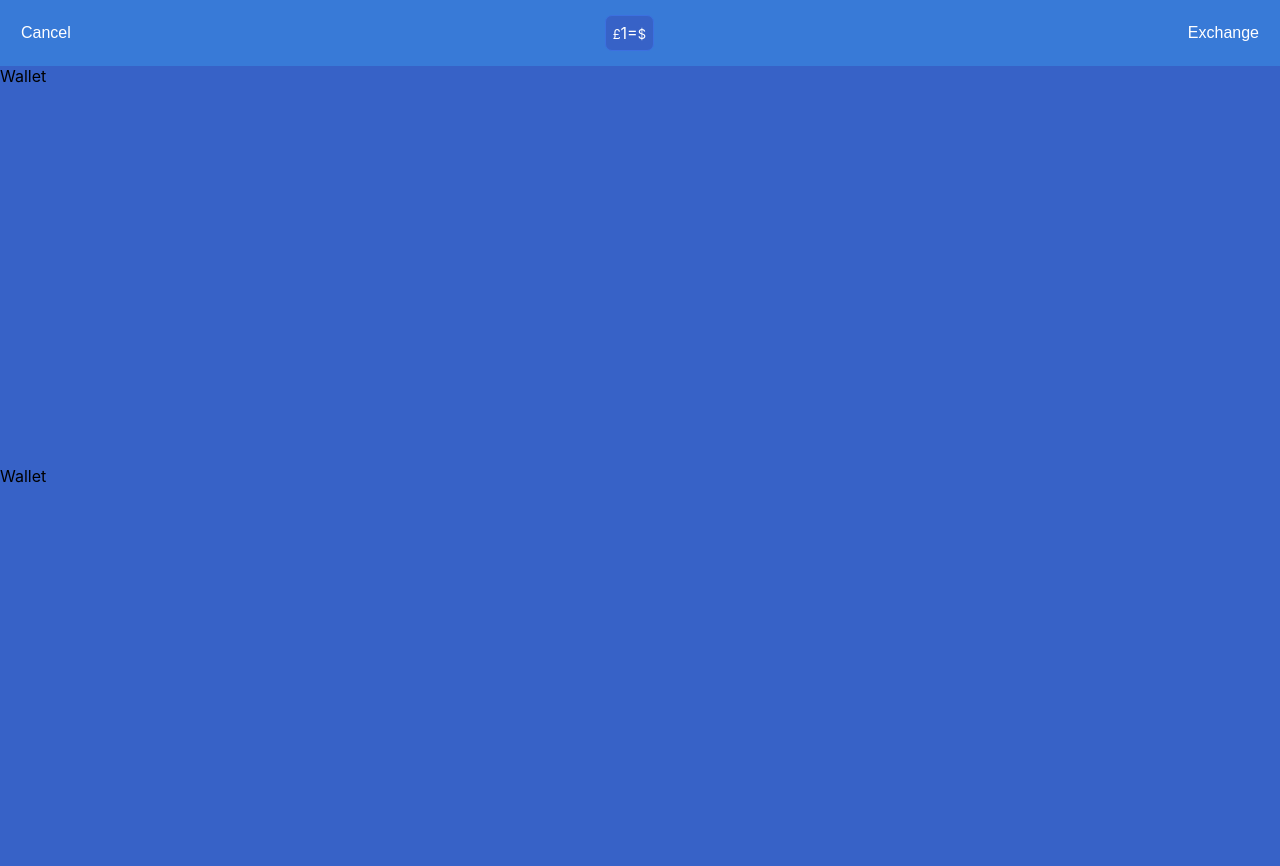
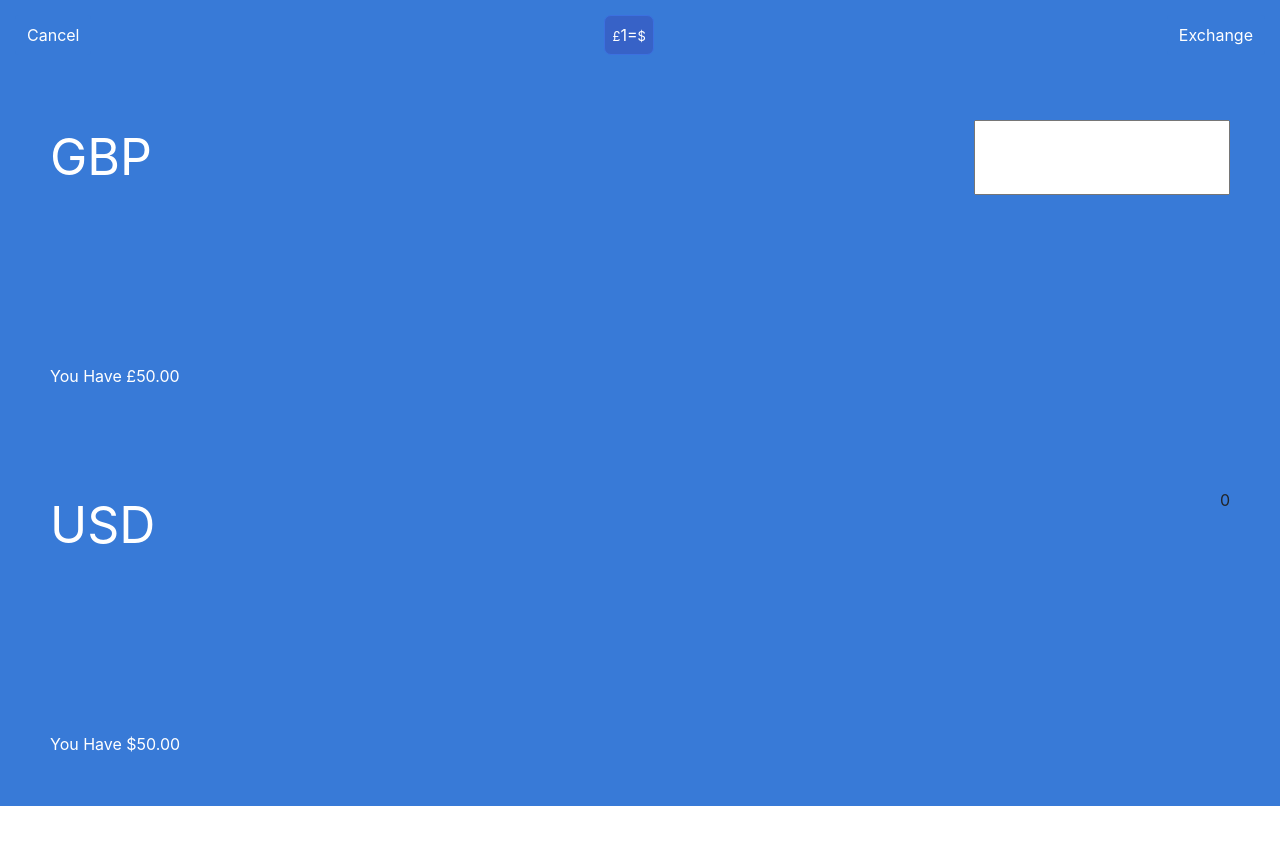
Before and after one commit to firattale/exchange-wallet-app, a React app: page / in a window 1280 px wide. After the commit the page ends 806 px from the top, so only its background shows below. Built offline with nearby package versions, Linux system fonts and the light colour scheme; no server answers.

Commit message:
Adding Wallet Components

```diff
--- a/package.json
+++ b/package.json
@@ -7,10 +7,13 @@
     "@testing-library/jest-dom": "^4.2.4",
     "@testing-library/react": "^9.5.0",
     "@testing-library/user-event": "^7.2.1",
+    "bootstrap": "^4.5.2",
+    "classnames": "^2.2.6",
     "react": "^16.13.1",
     "react-dom": "^16.13.1",
     "react-redux": "^7.2.1",
-    "react-scripts": "3.4.3"
+    "react-scripts": "3.4.3",
+    "reactstrap": "^8.5.1"
   },
   "scripts": {
     "start": "react-scripts start",
--- a/public/index.html
+++ b/public/index.html
@@ -3,6 +3,8 @@
   <head>
     <meta charset="utf-8" />
     <link rel="icon" href="%PUBLIC_URL%/favicon.ico" />
+    <link rel="stylesheet" href="https://stackpath.bootstrapcdn.com/bootstrap/4.5.2/css/bootstrap.min.css" integrity="sha384-JcKb8q3iqJ61gNV9KGb8thSsNjpSL0n8PARn9HuZOnIxN0hoP+VmmDGMN5t9UJ0Z" crossorigin="anonymous">
+
     <meta name="viewport" content="width=device-width, initial-scale=1" />
     <meta name="theme-color" content="#000000" />
     <meta
--- a/src/app/store.js
+++ b/src/app/store.js
@@ -1,8 +1,10 @@
 import { configureStore } from '@reduxjs/toolkit';
 import exchangeSlice from './exchangeSlice';
+import walletSlice from './walletSlice';
 
 export default configureStore({
   reducer: {
     exchange: exchangeSlice,
+    wallet: walletSlice,
   },
 });
--- /dev/null
+++ b/src/app/walletSlice.js
@@ -0,0 +1,31 @@
+import { createSlice } from '@reduxjs/toolkit';
+
+export const walletSlice = createSlice({
+  name: 'wallet',
+  initialState: {
+    usdWallet: 50.00,
+    poundWallet: 50.00,
+    eurWallet: 50.00,
+    selectedAmount: 0,
+    secondSign: "$"
+  },
+  reducers: {
+    changeSelectedAmount: (state, action) => {
+      const { selectedAmount } = action.payload
+      state.selectedAmount = selectedAmount;
+    },
+    changeSecondCurrency: (state, action) => {
+      state.firstCurrency = action.payload;
+    },
+    changeCurrencyRate: (state, action) => {
+      state.currencyRate = action.payload;
+    },
+  },
+});
+
+export const { changeSelectedAmount, changeSecondCurrency, changeCurrencyRate } = walletSlice.actions;
+
+export const selectedAmount = state => state.wallet.selectedAmount;
+export const selectUsdWallet = state => state.wallet.usdWallet;
+
+export default walletSlice.reducer;
--- a/src/components/App/App.js
+++ b/src/components/App/App.js
@@ -1,11 +1,32 @@
 import React from 'react';
 import './App.css';
 import Header from '../Header/Header.react'
-import Wallet from '../Wallet/Wallet.react'
-import { useDispatch } from 'react-redux';
-import { changeFirstCurrency } from '../../app/exchangeSlice';
+import { useDispatch, useSelector } from 'react-redux';
+import {
+  selectFirstCurrency,
+  selectSecondCurrency,
+  selectFirstSign,
+  selectSecondSign,
+  changeFirstCurrency,
+  selectCurrencyRate
+} from '../../app/exchangeSlice';
+import SecondWallet from '../Wallet/SecondWallet.react';
+import {
+  selectedAmount,
+  selectUsdWallet
+} from '../../app/walletSlice.js';
+
+import FirstWallet from '../Wallet/FirstWallet.react';
 
 const App = () => {
+  const first = useSelector(selectFirstCurrency);
+  const second = useSelector(selectSecondCurrency);
+  const firstSign = useSelector(selectFirstSign);
+  const secondSign = useSelector(selectSecondSign);
+  const amount = useSelector(selectedAmount);
+  const currencyRate = useSelector(selectCurrencyRate);
+  const usdWallet = useSelector(selectUsdWallet);
+
   const dispatch = useDispatch();
   const handleClick = () => dispatch(changeFirstCurrency({ first: "EUR", firstSign: "€" }));
   const handleClick2 = () => dispatch(changeFirstCurrency({ first: "USD", firstSign: "$" }));
@@ -13,9 +34,9 @@ const App = () => {
 
   return (
     <div className="App">
-      <Header />
-      <Wallet />
-      <Wallet />
+      <Header amount={amount} wallet={usdWallet}/>
+      <FirstWallet currency={first} sign={firstSign} />
+      <SecondWallet currency={second} sign={secondSign} amount={amount} currencyRate={currencyRate} />
       {/* <button onClick={handleClick}>change EUR</button>
       <button onClick={handleClick2}>change USD</button>
       <button onClick={handleClick3}>change GBP</button> */}
--- a/src/components/Header/Header.css
+++ b/src/components/Header/Header.css
@@ -15,3 +15,6 @@
     font-size: 16px;
     outline: 1px #387ad7 solid;
 }
+.header-button:disabled {
+    opacity: 0.5;
+}
--- a/src/components/Header/Header.react.js
+++ b/src/components/Header/Header.react.js
@@ -1,14 +1,19 @@
 import React from 'react'
 import './Header.css';
 import ExchangeRates from '../ExchangeRates/ExchangeRates.react'
+import { Button } from 'reactstrap';
 
-const Header = () => {
+const Header = ({ amount, wallet }) => {
+    console.log('amount', amount)
+    console.log('wallet', wallet)
+    const isDisabled = (Number(amount) > wallet)
+    console.log('isDisabled', isDisabled)
     return (
-    <div className="header-container">
-        <button className="header-button">Cancel</button>
-        <ExchangeRates />
-        <button className="header-button">Exchange</button>
-    </div>
+        <div className="header-container">
+            <Button type="button" className="header-button">Cancel</Button>
+            <ExchangeRates />
+            <Button type="button" className="header-button" disabled={isDisabled}>Exchange</Button>
+        </div>
     )
 }
 
--- /dev/null
+++ b/src/components/Wallet/FirstWallet.react.js
@@ -0,0 +1,28 @@
+import React from 'react'
+import "./Wallet.css"
+import {
+    changeSelectedAmount,
+} from '../../app/walletSlice.js';
+import { useSelector, useDispatch } from 'react-redux';
+
+const FirstWallet = ({ background, currency, sign }) => {
+    const dispatch = useDispatch();
+
+    const handleChange = (value) => {
+        dispatch(changeSelectedAmount({ selectedAmount: value }))
+    }
+    return <div className="wallet-container background" >
+        <div className="d-flex flex-column justify-content-between h-100">
+            <div className="d-flex justify-content-between">
+                <div className="wallet-currency">{currency}</div>
+                <input type="number" onChange={e => handleChange(e.target.value)}></input>
+            </div>
+            <div>
+                <div className="wallet-pocket">You Have {sign}50.00</div>
+            </div>
+        </div>
+    </div>
+}
+
+
+export default FirstWallet;
--- /dev/null
+++ b/src/components/Wallet/SecondWallet.react.js
@@ -0,0 +1,19 @@
+import React from 'react'
+import "./Wallet.css"
+
+const SecondWallet = ({ currency, sign, amount, currencyRate }) => {
+    return <div className="wallet-container background">
+        <div className="d-flex flex-column justify-content-between h-100">
+            <div className="d-flex justify-content-between">
+                <div className="wallet-currency">{currency}</div>
+                {amount * currencyRate}
+            </div>
+            <div>
+                <div className="wallet-pocket">You Have {sign}50.00</div>
+            </div>
+        </div>
+    </div>
+}
+
+
+export default SecondWallet;
--- a/src/components/Wallet/Wallet.css
+++ b/src/components/Wallet/Wallet.css
@@ -1,4 +1,19 @@
 .wallet-container {
     background-color: #3762c7;
-    height: 50vh;
+    height: 46vh;
+    padding: 50px;
 }
+
+.background {
+    background-color: #387ad7;
+}
+
+.wallet-currency {
+    color: white;
+    font-size: 50px;
+}
+
+.wallet-pocket {
+    color: white;
+
+}
--- a/src/components/Wallet/Wallet.react.js
+++ /dev/null
@@ -1,9 +0,0 @@
-import React from 'react'
-import "./Wallet.css"
-
-const Wallet = () => {
-    return <div className="wallet-container">Wallet</div>
-}
-
-
-export default Wallet;
```
Also changed, not shown: 1 other file.
